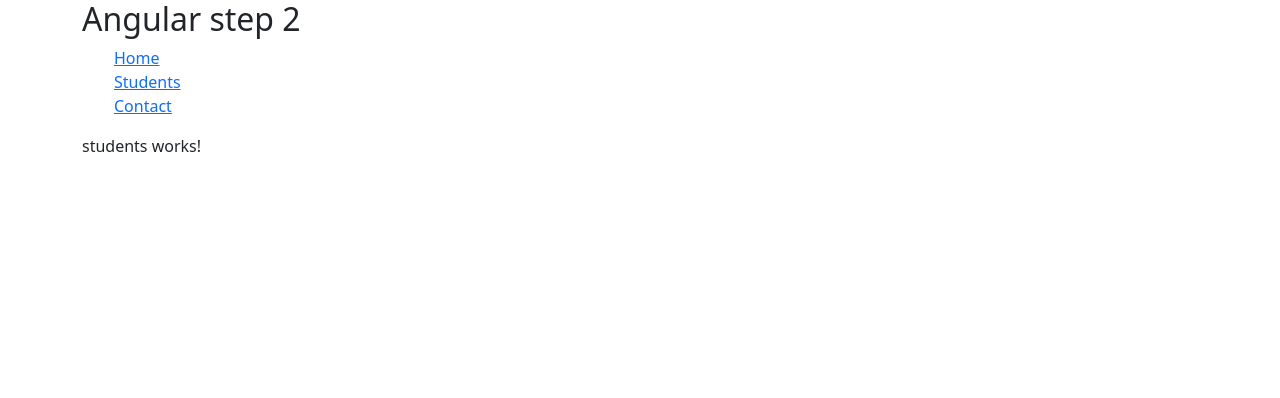
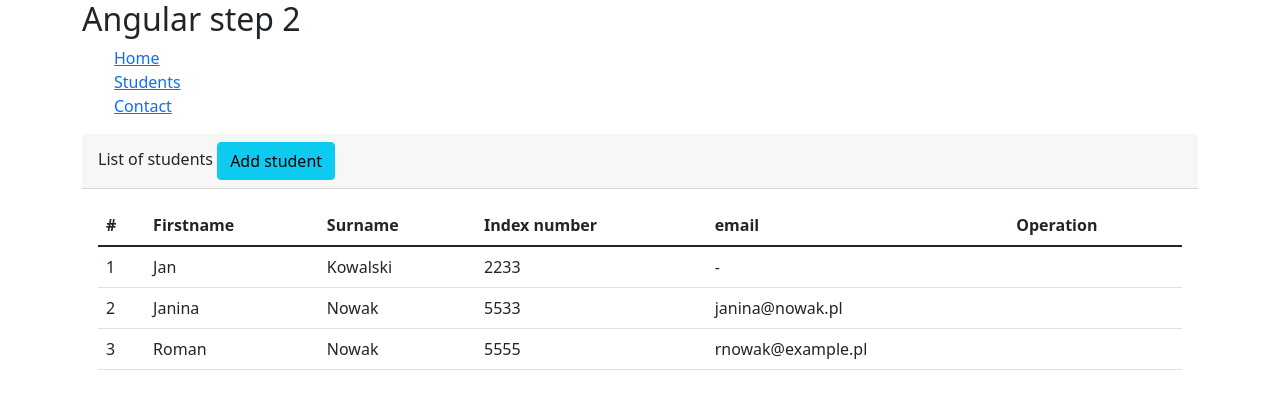
Before and after one commit to SzestKam/angular-first-combat, an Angular app: page /students in a window 1280 px wide. Shown: the top 398 px of the page. Built offline with nearby package versions, Linux system fonts and the light colour scheme.

Commit message:
routing, bootstrap,add form

```diff
--- a/src/app/app.module.ts
+++ b/src/app/app.module.ts
@@ -9,6 +9,7 @@ import { RouterModule } from '@angular/router';
 import { appRoutes } from './app.routes';
 import { ErrorComponent } from './error/error.component';
 import { StudentsComponent } from './students/students.component';
+import { EmailPipe } from './pipes/email.pipe';
 
 @NgModule({
   declarations: [
@@ -16,7 +17,8 @@ import { StudentsComponent } from './students/students.component';
     FirstLessonComponent,
     HomePageComponent,
     ErrorComponent,
-    StudentsComponent
+    StudentsComponent,
+    EmailPipe
   ],
   imports: [
     BrowserModule,
--- /dev/null
+++ b/src/app/model/Student.ts
@@ -0,0 +1,9 @@
+export interface Student {
+  firstName: string;
+  lastName: string;
+  indexNumber: number;
+  email?: string;
+  year?: number;
+  specialization?: string;
+  description?: string;
+}
--- /dev/null
+++ b/src/app/pipes/email.pipe.ts
@@ -0,0 +1,16 @@
+import { Pipe, PipeTransform } from '@angular/core';
+
+@Pipe({
+  name: 'email'
+})
+export class EmailPipe implements PipeTransform {
+
+  transform(value: string | undefined): string {
+    if(value){
+      // return `<a href="mailto:${{value}}">${{value}}</a>`;
+      return value;
+    }
+    return '-';
+  }
+
+}
--- a/src/app/students/students.component.css
+++ b/src/app/students/students.component.css
@@ -0,0 +1,9 @@
+.left {
+  float: left;
+}
+form {
+  padding: 1em;
+  border: 1px solid #125699;
+  border-radius: 5px;
+  margin-left: 2px;
+}
--- a/src/app/students/students.component.html
+++ b/src/app/students/students.component.html
@@ -1 +1,70 @@
-<p>students works!</p>
+<div [ngClass]="[isVisibleForm()?'col-8':'col-12','left']">
+  <div class="card-header">
+    List of students
+    <button class="btn btn-info" (click)="showForm()">
+      Add student
+    </button>
+  </div>
+  <div class="card-body">
+    <table class="table">
+      <thead>
+      <tr>
+        <th>#</th>
+        <th>Firstname</th>
+        <th>Surname</th>
+        <th>Index number</th>
+        <th>email</th>
+        <th>Operation</th>
+      </tr>
+      </thead>
+      <tbody>
+      <tr *ngFor="let student of getStudents();let lp = index ">
+        <td>{{ lp + 1 }}</td>
+        <td>{{ student.firstName }}</td>
+        <td>{{ student.lastName }}</td>
+        <td>{{ student.indexNumber }}</td>
+        <td>{{ student?.email | email }}</td>
+        <td></td>
+      </tr>
+      </tbody>
+    </table>
+  </div>
+</div>
+<div *ngIf="isVisibleForm()" class="col-4 left">
+  <form>
+    <div class="mb-3">
+      <label for="studentFirstname" class="form-label">Firstname</label>
+      <input type="text" class="form-control" id="studentFirstname">
+    </div>
+    <div class="mb-3">
+      <label for="studentLastname" class="form-label">Lastname</label>
+      <input type="text" class="form-control" id="studentLastname">
+    </div>
+    <div class="mb-3">
+      <label for="studentIndexNumber" class="form-label">Index number</label>
+      <input type="number" class="form-control" id="studentIndexNumber">
+    </div>
+    <div class="mb-3">
+      <label for="studentEmail" class="form-label">Email</label>
+      <input type="email" class="form-control" id="studentEmail">
+    </div>
+    <div class="mb-3">
+      <label for="studentYear" class="form-label">Year</label>
+      <input type="number" class="form-control" id="studentYear">
+    </div>
+    <div class="mb-3">
+      <label for="studentSpecialization" class="form-label">Specialization</label>
+      <input type="text" class="form-control" id="studentSpecialization">
+    </div>
+    <div class="mb-3">
+      <label for="studentDescription" class="form-label">Description</label>
+      <input type="text" class="form-control" id="studentDescription">
+    </div>
+    <button type="submit" class="btn btn-primary">Add</button>
+    <button type="reset"
+            class="btn btn-warning"
+            (click)="hideForm()">
+      Cancel
+    </button>
+  </form>
+</div>
--- a/src/app/students/students.component.ts
+++ b/src/app/students/students.component.ts
@@ -1,4 +1,5 @@
 import { Component, OnInit } from '@angular/core';
+import { Student } from '../model/Student';
 
 @Component({
   selector: 'app-students',
@@ -6,10 +7,46 @@ import { Component, OnInit } from '@angular/core';
   styleUrls: ['./students.component.css']
 })
 export class StudentsComponent implements OnInit {
+  private students: Array<Student> = [];
+  private showFormVisible: boolean = false;
 
   constructor() { }
 
   ngOnInit(): void {
+    this.students = [
+      {
+        firstName: 'Jan',
+        lastName: 'Kowalski',
+        indexNumber: 2233
+      },
+      {
+        firstName: 'Janina',
+        lastName: 'Nowak',
+        indexNumber: 5533,
+        email: 'janina@nowak.pl'
+      },
+      {
+        firstName: 'Roman',
+        lastName: 'Nowak',
+        indexNumber: 5555,
+        email: 'rnowak@example.pl'
+      }
+    ];
   }
 
+  getStudents(): Array<Student> {
+    return this.students;
+  }
+
+  isVisibleForm(): boolean {
+    return this.showFormVisible;
+  }
+
+  showForm(): void {
+    this.showFormVisible = true;
+  }
+
+  hideForm(): void {
+    this.showFormVisible = false;
+  }
 }
```
Also changed, not shown: 1 other file (tests, documents, lock files or other folders).
